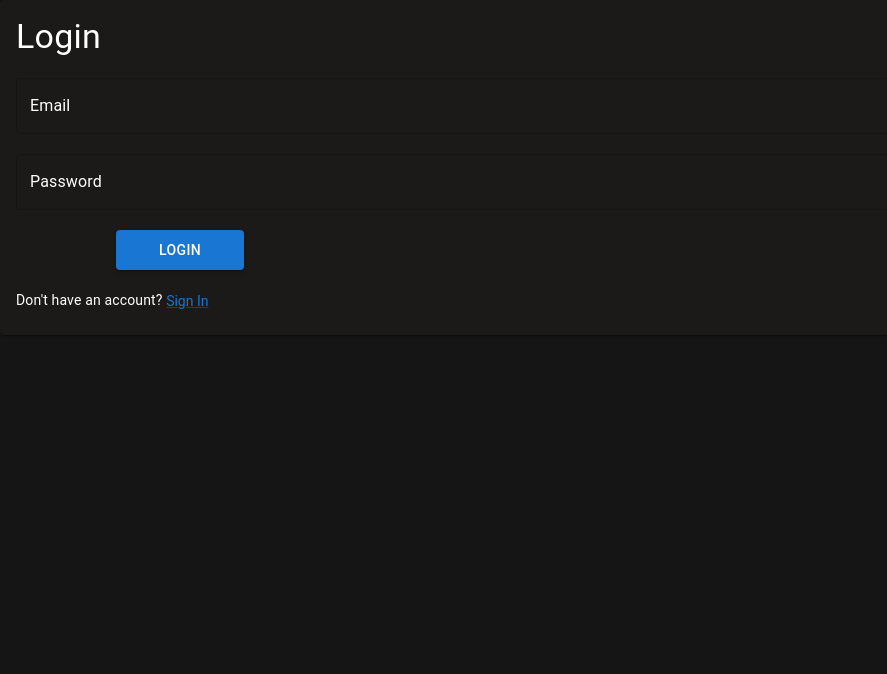
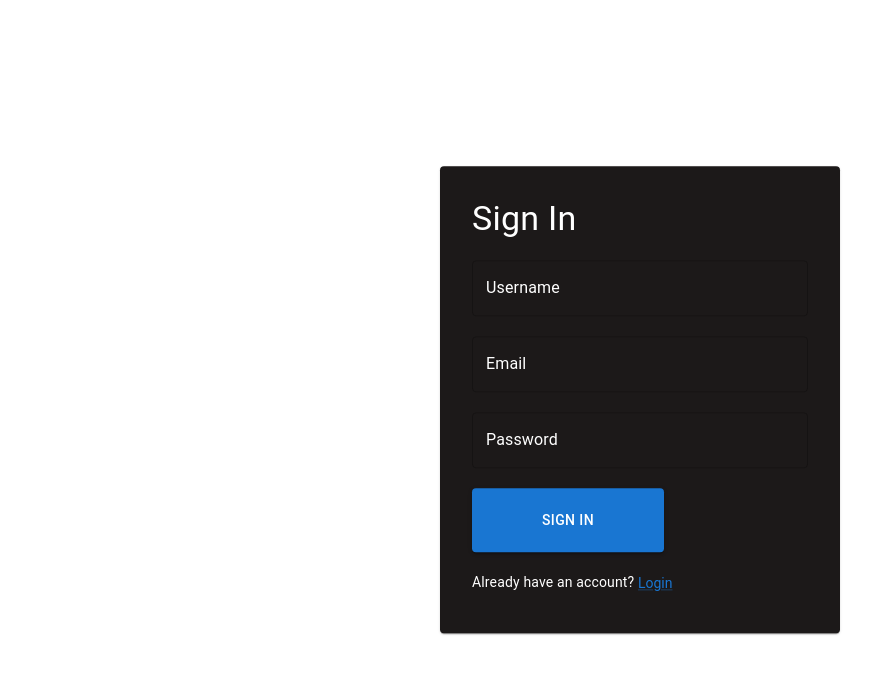
Before and after one commit to mohankumar-lookman1/vms-project, a React (Create React App) app in the folder Frontend/: page /live in a window 1280 px wide. Both pictures are taken after a click on the button "Sign In". Shown: the top 674 px of the page, without its empty margins (0-887 px from the left). Built offline with nearby package versions, Linux system fonts and the light colour scheme.

Commit message:
styles updated

```diff
--- a/Frontend/src/App.js
+++ b/Frontend/src/App.js
@@ -1,11 +1,12 @@
 import React, { useState } from 'react';
 import Login from './Scenes/Login/loginform';
-import Signin from './Scenes/signin/signinform';
-import Homepage from './Scenes/Homepage/Homepage';
+import Signup from './Scenes/signin/signinform';
+import HomePage from './Scenes/Homepage/Homepage';
+
 
 const App = () => {
   const [isAuthenticated, setIsAuthenticated] = useState(false);
-  const [showSignin, setShowSignin] = useState(false);
+  const [showSignup, setShowSignup] = useState(false);
 
   const handleLogin = () => {
     // Implement your authentication logic here
@@ -13,28 +14,24 @@ const App = () => {
     setIsAuthenticated(true);
   };
 
-  const handleSignin = () => {
-    // Callback function to navigate to the homepage after successful Signin
+  const handleSignup = () => {
+    // Callback function to navigate to the homepage after successful signup
     setIsAuthenticated(true);
-    setShowSignin(false);
-  };
-
-  const handleLogout = () => {
-    // Implement your logout logic here
-    // Set isAuthenticated to false
-    setIsAuthenticated(false);
+    setShowSignup(false);
   };
 
   return (
-    <div>
-      {isAuthenticated ? (
-        <Homepage onLogout={handleLogout} />
-      ) : showSignin ? (
-        <Signin onSignin={handleSignin} onSwitchToLogin={() => setShowSignin(false)} />
-      ) : (
-        <Login onLogin={handleLogin} onSwitchToSignin={() => setShowSignin(true)} />
-      )}
-    </div>
+
+      <div>
+          {isAuthenticated ? (
+            <div><HomePage /> </div>
+          ) : showSignup ? (
+            <Signup onSignup={handleSignup} onSwitchToLogin={() => setShowSignup(false)} />
+          ) : (
+            <Login onLogin={handleLogin} onSwitchToSignup={() => setShowSignup(true)} />
+          )}
+     </div>
+
   );
 };
 
--- a/Frontend/src/Scenes/Login/loginform.js
+++ b/Frontend/src/Scenes/Login/loginform.js
@@ -8,6 +8,7 @@ import {
   Link,
 
 } from '@mui/material';
+import './styles.css'
 
 const Login = ({ onLogin, onSwitchToSignup }) => {
   const [email, setMail] = useState('');
@@ -77,7 +78,7 @@ const Login = ({ onLogin, onSwitchToSignup }) => {
               color="primary"
               fullWidth
               onClick={handleLogin}
-              sx={{ height: "5vh", width: "10vw", marginLeft: "100px", marginTop: "20px" }}
+              sx={{ height: "5vh", width: "10vw", marginTop:"20px"}}
             >
               Login
             </Button>
--- a/Frontend/src/Scenes/Login/styles.css
+++ b/Frontend/src/Scenes/Login/styles.css
@@ -1,7 +1,7 @@
 .container {
-    position: fixed;
-    bottom: 16px;
-    right: 16px;
+  position: fixed;
+  bottom: 16px;
+  right: 16px;
 
   }
 
@@ -11,22 +11,19 @@
     left: 50%;
     transform: translate(-50%, -50%);
 
-    width: 60vw;
-    padding: 16px;
-    box-sizing: border-box;
+    width: 30vw;
     background-color: black;
     color: white;/* Set card text color */
   }
 
 
 
-  .form-control {
-    margin-bottom: 16px;
-  }
 
   .button {
     background-color: white;
-    height: 2vh;
-    width: 5vw;
+    height: 5vh;
+    width: 10vw;
+    margin-top: 20px;
+    margin-left:  100px;
 
   }
--- a/Frontend/src/Scenes/signin/signinform.js
+++ b/Frontend/src/Scenes/signin/signinform.js
@@ -7,6 +7,7 @@ import {
   TextField,
   Link,
 } from '@mui/material';
+import "./styles.css";
 
 const Signup = ({ onSignup, onSwitchToLogin }) => {
   const [username, setUsername] = useState('');
@@ -91,7 +92,7 @@ const Signup = ({ onSignup, onSwitchToLogin }) => {
           color="primary"
           fullWidth
           onClick={handleSignup}
-          sx={{ height: "5vh", width: "10vw", marginLeft: "100px", marginTop: "20px" }}
+          sx={{ height: "8vh", width: "15vw",  marginTop: "20px" }}
 
         >
           Sign In
```
